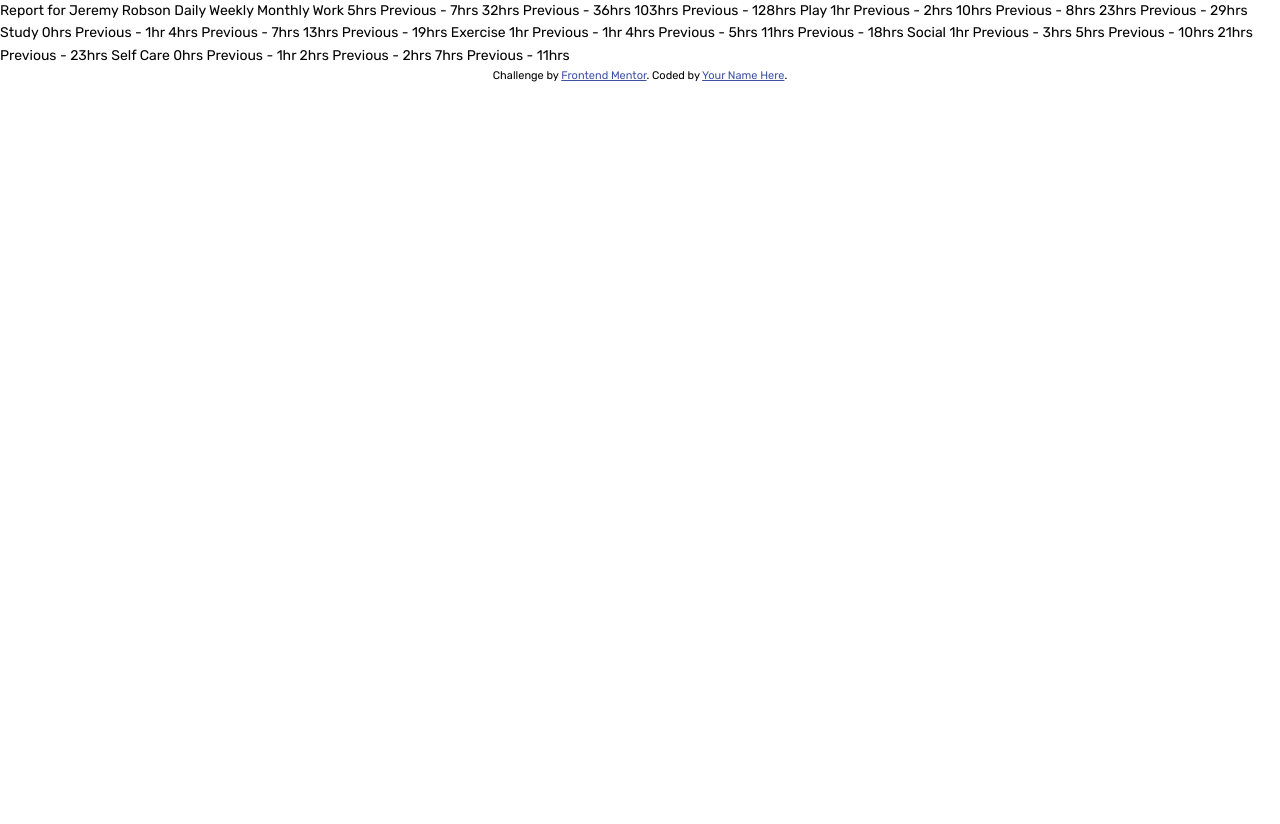
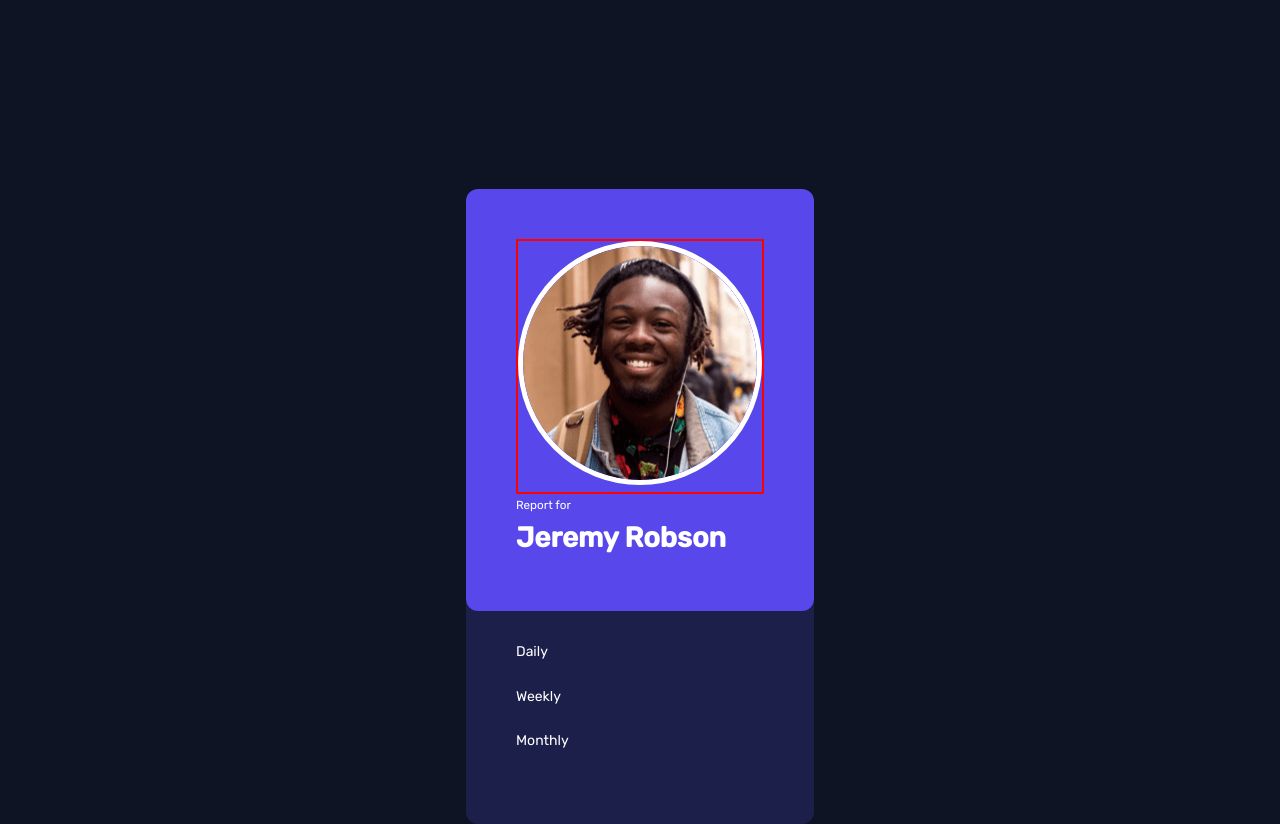
Before and after one commit to bengera/time-tracker, a website: page index.html in a window 1280 px wide. Before the commit the page ends 800 px from the top, so only its background shows below. Drawn offline with Linux system fonts and the light colour scheme.

Commit message:
profile-card

```diff
--- a/index.html
+++ b/index.html
@@ -29,102 +29,61 @@
 
 <body>
 
-  Report for
-  Jeremy Robson
+  <main class="main-container">
+    <div class="profile-card">
+      <div class="profile-card__picture">
+        <img src="images/image-jeremy.png" alt="profile-picture" class="profile-card__img">
+      </div>
+      <small>Report for</small>
+      <h1 class="profile-card__name">
+        Jeremy Robson
+      </h1>
+      <div class="profile-card__time-period">
+        <li>Daily</li>
+        <li>Weekly</li>
+        <li>Monthly</li>
+      </div>
+    </div>
 
-  Daily
-  Weekly
-  Monthly
+    <!--CARD WORK-->
+    <!-- <div class="card">
+      <div class="card__work">
+        <p class="card__title">
+          Work
+        </p>
+        <p class="card__time">
+          32hrs
+        </p>
+      </div>
+      <p class="card__last-hours">
+        36hrs
+      </p>
+    </div> -->
+    <!--CARD WORK-END-->
 
-  Work
-  5hrs
-  <!-- daily -->
-  Previous - 7hrs
-  <!-- daily -->
-  32hrs
-  <!-- weekly -->
-  Previous - 36hrs
-  <!-- weekly -->
-  103hrs
-  <!-- monthly -->
-  Previous - 128hrs
-  <!-- monthly -->
-
-  Play
-  1hr
-  <!-- daily -->
-  Previous - 2hrs
-  <!-- daily -->
-  10hrs
-  <!-- weekly -->
-  Previous - 8hrs
-  <!-- weekly -->
-  23hrs
-  <!-- monthly -->
-  Previous - 29hrs
-  <!-- monthly -->
-
-  Study
-  0hrs
-  <!-- daily -->
-  Previous - 1hr
-  <!-- daily -->
-  4hrs
-  <!-- weekly -->
-  Previous - 7hrs
-  <!-- weekly -->
-  13hrs
-  <!-- monthly -->
-  Previous - 19hrs
-  <!-- monthly -->
-
-  Exercise
-  1hr
-  <!-- daily -->
-  Previous - 1hr
-  <!-- daily -->
-  4hrs
-  <!-- weekly -->
-  Previous - 5hrs
-  <!-- weekly -->
-  11hrs
-  <!-- monthly -->
-  Previous - 18hrs
-  <!-- monthly -->
-
-  Social
-  1hr
-  <!-- daily -->
-  Previous - 3hrs
-  <!-- daily -->
-  5hrs
-  <!-- weekly -->
-  Previous - 10hrs
-  <!-- weekly -->
-  21hrs
-  <!-- monthly -->
-  Previous - 23hrs
-  <!-- monthly -->
-
-  Self Care
-  0hrs
-  <!-- daily -->
-  Previous - 1hr
-  <!-- daily -->
-  2hrs
-  <!-- weekly -->
-  Previous - 2hrs
-  <!-- weekly -->
-  7hrs
-  <!-- monthly -->
-  Previous - 11hrs
-  <!-- monthly -->
+    <!--CARD PLAY-->
 
 
-  <div class="attribution">
+
+
+
+    <!--CARD PLAY-END-->
+
+  </main>
+
+
+
+
+
+
+
+
+
+
+  <!-- <div class="attribution">
     Challenge by <a href="https://www.frontendmentor.io?ref=challenge" target="_blank">Frontend Mentor</a>.
     Coded by <a href="#">Your Name Here</a>.
-  </div>
+  </div> -->
 </body>
 
 </html>
--- a/sass/_base.scss
+++ b/sass/_base.scss
@@ -66,7 +66,56 @@ body {
   font-size: 1.4rem;
   line-height: 1.6;
   overflow-x: hidden;
+  background-color: $color-very-dark-blue;
+
+
+
 
 
 
 }
+
+.main-container {
+  display: flex;
+  justify-content: center;
+  align-items: center;
+  // background-color: green;
+  min-height: 100vh;
+  color: #fff;
+}
+
+.profile-card {
+  background-color: $color-blue;
+  padding: 5rem;
+  border-radius: 1.2rem;
+  position: relative;
+
+  &__picture {
+    border: 2px solid red;
+
+  }
+
+  &__img {
+    border-radius: 50%;
+    border: 5px solid white;
+
+  }
+
+  &__time-period {
+    background-color: $color-dark-blue;
+    position: absolute;
+    left: 0;
+    right: 0;
+    padding: 5rem;
+    margin-top:3rem;
+    z-index: -1;
+    border-radius: 1.2rem;
+
+
+  }
+
+  &__time-period li {
+    list-style: none;
+    margin-bottom: 2.2rem;
+  }
+}
```
Also changed, not shown: css/style.css, 1 other file.
